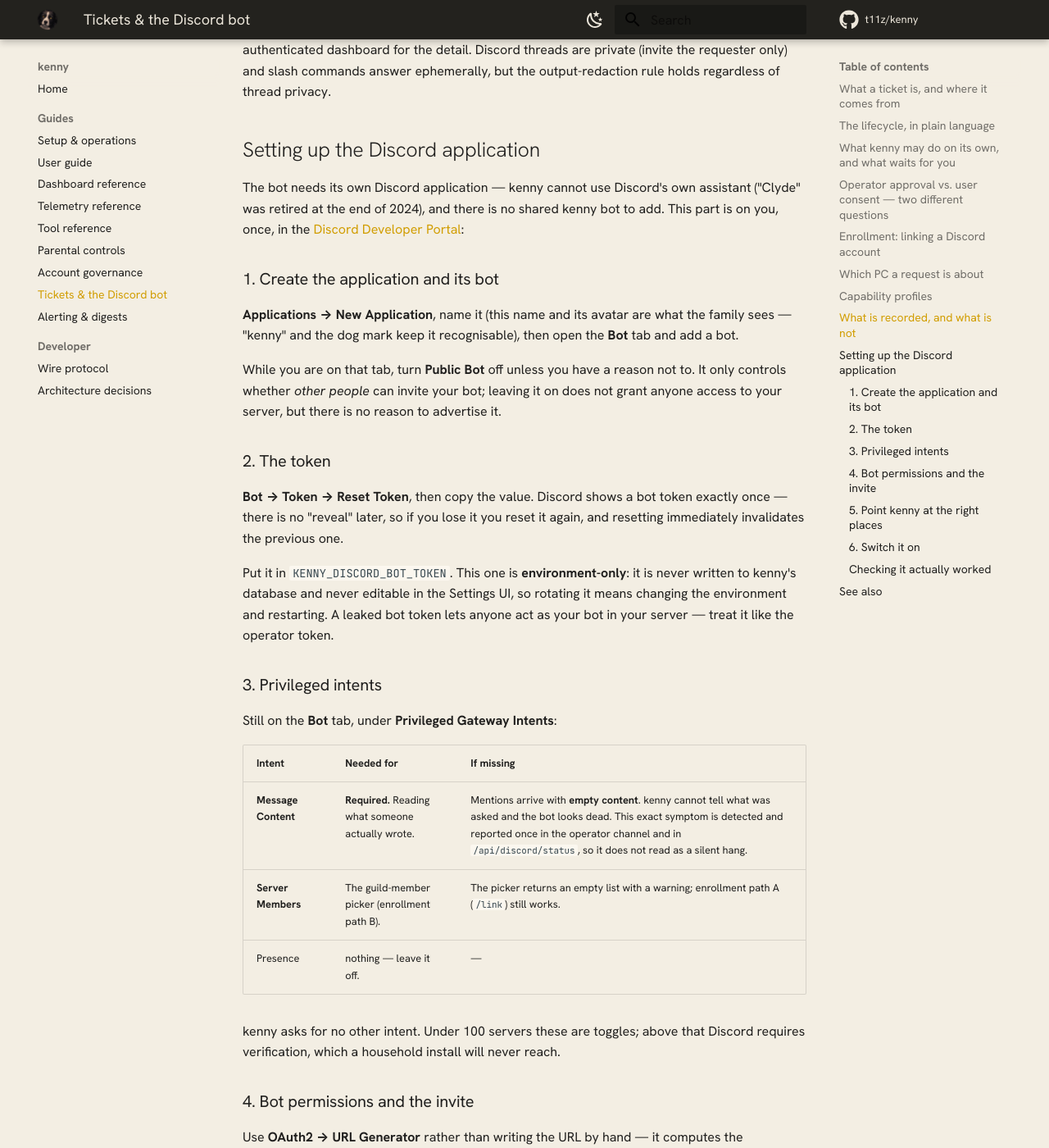
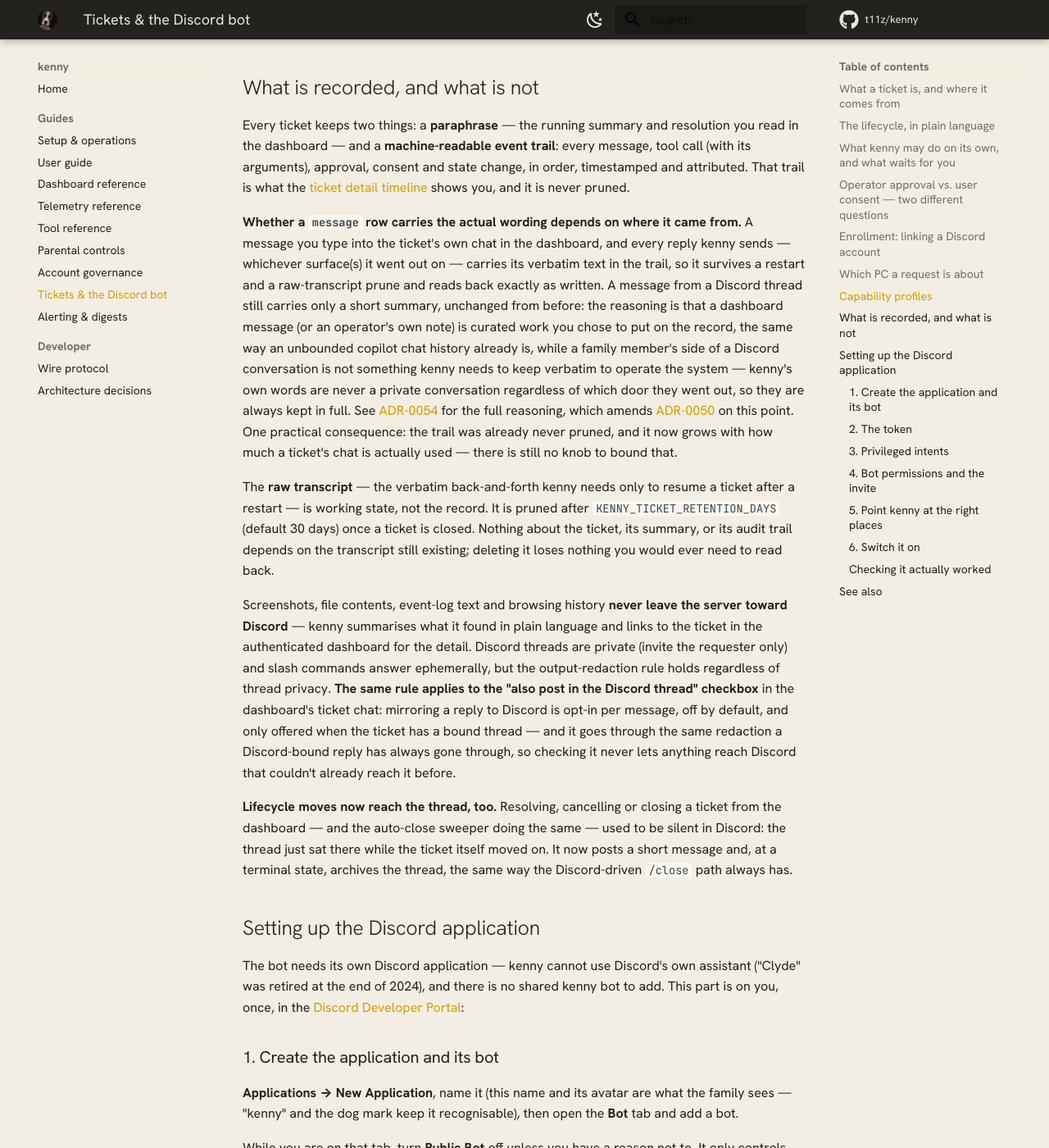
Before and after one commit to nullthrone/kenny, an MkDocs documentation site: the page built from docs/itsm.md, in a window 1280 px wide and 1400 px high, scrolled down 7550 px. Shown: the whole window at 82% size. Built offline with MkDocs 1.6.1 and Material for MkDocs 9.7.7, drawn with Linux system fonts in a browser that asks for light colours; comment, search, counter and statistics services are not loaded; some of the changed text lies outside the part shown.

Commit message:
docs: add ADR-0054 and reconcile docs for the ticket chat surface
ADR-0054 records the transport extraction: the ticket-bound assistant
loop moved out of DiscordService into ticket_assistant.py, with
Discord and the dashboard now two callers of the same
TicketAssistant/TicketPolicy gate. Amends ADR-0050 (the trail may now
carry verbatim message text, for curated dashboard/kenny wording, not
for a family member's private Discord conversation) and ADR-0049 (a
second surface now qualifies for tiered autonomy); touches ADR-0048
(three of its four controls apply unchanged, the fourth — delegated
identity — doesn't arise on an already-authenticated transport).

docs/itsm.md, docs/dashboard.md, docs/setup.md updated to match:
what's recorded verbatim vs. summarized, the composer's disabled
states, inline gate decisions in the timeline, opt-in Discord
mirroring, and the now-closed lifecycle-notification gap. Regenerated
ticket-detail.png against a reseeded demo ticket that carries a chat
exchange, so the screenshot shows the new composer and timeline
rendering rather than the pre-feature layout.

Co-Authored-By: Claude Sonnet 5 <noreply@anthropic.com>
Claude-Session: https://claude.ai/code/session_01PBNFiWkqEayh3LJ69z5oVX
Signed-off-by: Claude <noreply@anthropic.com>

```diff
--- a/docs/itsm.md
+++ b/docs/itsm.md
@@ -42,6 +42,13 @@ approval and state change underneath it. Three things can open one:
   opening tickets) or widen it (e.g. promote an inventory change, like a new local admin
   account, into one). See
   [Alerting → which events open a ticket](alerting.md#which-events-open-a-ticket-is-configurable-adr-0053).
+
+The dashboard is no longer just where you read, note, reassign and close a ticket — the
+ticket detail view has its own **chat with kenny**, gated the same way Discord always was,
+so a ticket opened without a Discord thread at all (or worked by an operator who isn't the
+requester) is just as fully workable as one that came in over `@kenny`. See
+[Ticket detail](dashboard.md#ticket-detail) and
+[ADR-0054](adr/0054-the-ticket-is-its-own-chat-surface.md).
 
 <figure markdown>
   ![The Tickets list, filterable by state.](assets/screenshots/tickets.png)
@@ -90,7 +97,12 @@ no longer meaningful once the ticket itself is done.
 ## What kenny may do on its own, and what waits for you
 
 Every tool kenny can call is one of three tiers — see [Tool reference](tools.md) for the
-full breakdown. On the Discord surface specifically:
+full breakdown. On the **ticket's own chat** — whether it's reached over Discord or from the
+ticket detail view in the dashboard — the rules below apply identically: the same
+`TicketPolicy` gate drives both, it just has two transports now. Whoever is typing on a
+given turn (the ticket's own requester, or an operator working someone else's ticket from
+the dashboard) decides which host-scope/capability-profile applies to *that* turn, but never
+which host it targets — the target PC stays exactly as frozen as it always was:
 
 - **Read-only** tools (looking at telemetry, listing processes, checking service status)
   run immediately.
@@ -101,12 +113,14 @@ full breakdown. On the Discord surface specifically:
   installing or removing software, touching who may sign in to a PC — **always stop and
   wait for an operator**, no matter who is asking or what PC it is on.
 
-This is a **property of the Discord surface**, not of the tools themselves — the same
-tiers exist in the dashboard chat, which still confirms *both* change tiers exactly as it
-always has. See [Tool reference § the confirm-gate](tools.md#three-tiers-and-who-enforces-what)
-for the surface-by-surface table, and
-[ADR-0049](adr/0049-tiered-tool-classification.md) for why the tier and the gate are kept
-apart on purpose.
+This is a **property of the ticket's chat**, not of the tools themselves — and it is
+distinct from the dashboard's separate **copilot** chat (the operator-only assistant tab, not
+tied to any one ticket), which still confirms *both* change tiers exactly as it always has.
+See [Tool reference § the confirm-gate](tools.md#three-tiers-and-who-enforces-what) for the
+surface-by-surface table, [ADR-0049](adr/0049-tiered-tool-classification.md) for why the
+tier and the gate are kept apart on purpose, and
+[ADR-0054](adr/0054-the-ticket-is-its-own-chat-surface.md) for why the ticket detail view
+qualifies for the same autonomy Discord always had.
 
 When a step needs you, kenny posts an **approval card** — in the operator channel if you
 configured one, otherwise in the ticket's own thread — with the exact tool and arguments,
@@ -223,6 +237,21 @@ read in the dashboard — and a **machine-readable event trail**: every message,
 attributed. That trail is what the [ticket detail timeline](#the-lifecycle-in-plain-language)
 shows you, and it is never pruned.
 
+**Whether a `message` row carries the actual wording depends on where it came from.** A
+message you type into the ticket's own chat in the dashboard, and every reply kenny sends —
+whichever surface(s) it went out on — carries its verbatim text in the trail, so it survives
+a restart and a raw-transcript prune and reads back exactly as written. A message from a
+Discord thread still carries only a short summary, unchanged from before: the reasoning is
+that a dashboard message (or an operator's own note) is curated work you chose to put on the
+record, the same way an unbounded copilot chat history already is, while a family member's
+side of a Discord conversation is not something kenny needs to keep verbatim to operate the
+system — kenny's own words are never a private conversation regardless of which door they
+went out, so they are always kept in full. See
+[ADR-0054](adr/0054-the-ticket-is-its-own-chat-surface.md) for the full reasoning, which
+amends [ADR-0050](adr/0050-ticket-as-entity-chat-thread-as-binding.md) on this point. One
+practical consequence: the trail was already never pruned, and it now grows with how much a
+ticket's chat is actually used — there is still no knob to bound that.
+
 The **raw transcript** — the verbatim back-and-forth kenny needs only to resume a ticket
 after a restart — is working state, not the record. It is pruned after
 `KENNY_TICKET_RETENTION_DAYS` (default 30 days) once a ticket is closed. Nothing about the
@@ -233,7 +262,17 @@ Screenshots, file contents, event-log text and browsing history **never leave th
 toward Discord** — kenny summarises what it found in plain language and links to the
 ticket in the authenticated dashboard for the detail. Discord threads are private (invite
 the requester only) and slash commands answer ephemerally, but the output-redaction rule
-holds regardless of thread privacy.
+holds regardless of thread privacy. **The same rule applies to the "also post in the
+Discord thread" checkbox** in the dashboard's ticket chat: mirroring a reply to Discord is
+opt-in per message, off by default, and only offered when the ticket has a bound thread —
+and it goes through the same redaction a Discord-bound reply has always gone through, so
+checking it never lets anything reach Discord that couldn't already reach it before.
+
+**Lifecycle moves now reach the thread, too.** Resolving, cancelling or closing a ticket from
+the dashboard — and the auto-close sweeper doing the same — used to be silent in Discord: the
+thread just sat there while the ticket itself moved on. It now posts a short message and, at
+a terminal state, archives the thread, the same way the Discord-driven `/close` path always
+has.
 
 ## Setting up the Discord application
 
@@ -373,3 +412,5 @@ for why Discord roles are never read as authorization, however tempting that sho
   authorization axis.
 - [ADR-0053](adr/0053-operator-configurable-auto-ticket-rules.md) — operator-configurable
   auto-ticket rules.
+- [ADR-0054](adr/0054-the-ticket-is-its-own-chat-surface.md) — the ticket detail view as a
+  second chat surface, verbatim trail wording, and the closed lifecycle-notification gap.
```
Also changed, not shown: docs/adr/0054-the-ticket-is-its-own-chat-surface.md (added, +220 -0 lines), docs/adr/README.md (+1 -0 lines), docs/dashboard.md (+33 -5 lines), docs/setup.md (+2 -2 lines), docs/assets/screenshots/ticket-detail.png, 1 other file.
